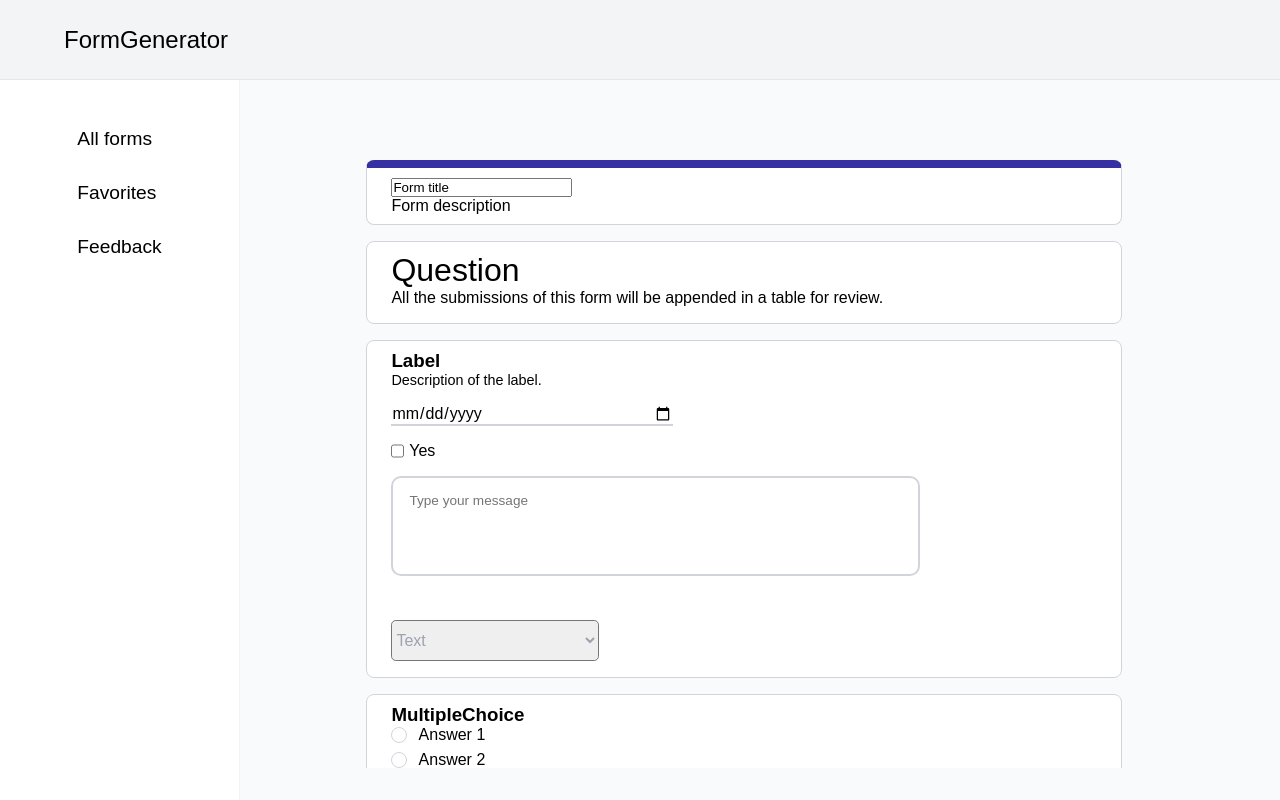
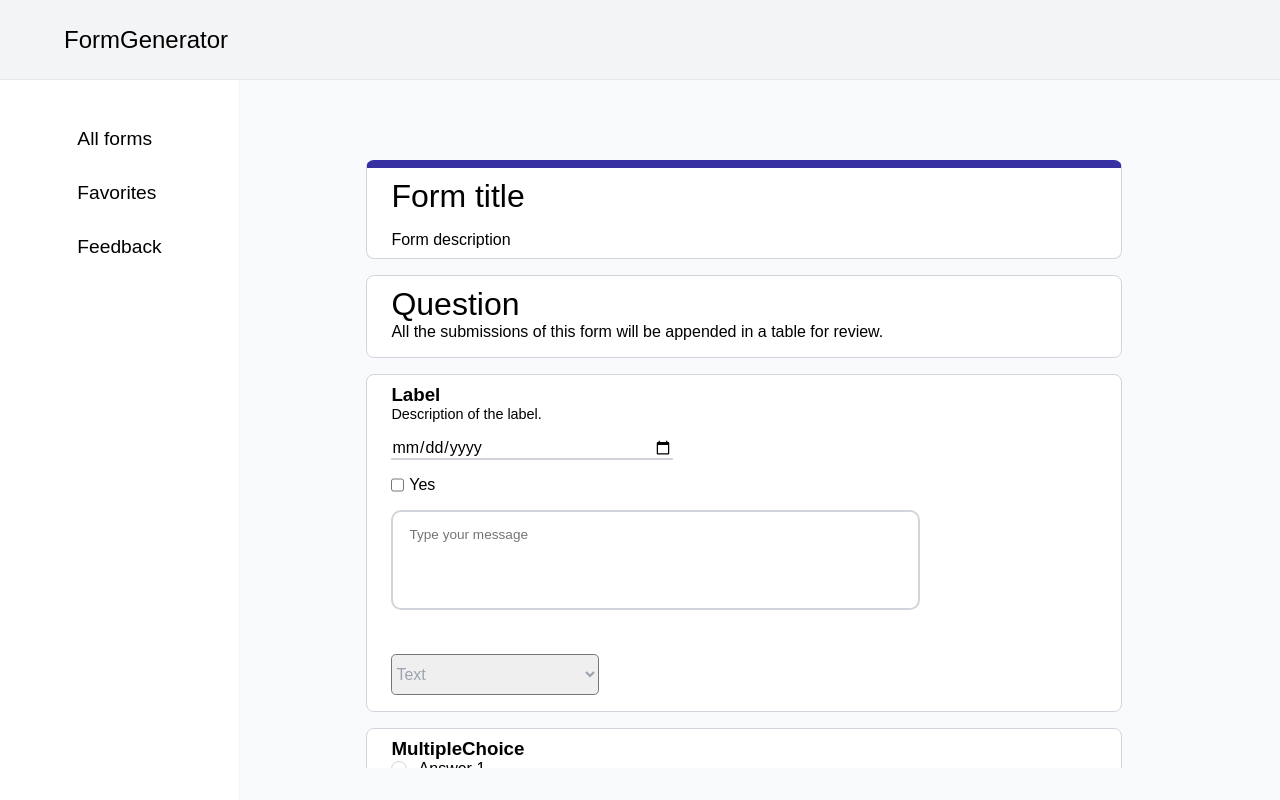
Before and after one commit to kennedy-muhumuza/form-generator, a React (Vite) app: page /create-form in a window 1280 px wide. Built offline with nearby package versions, Linux system fonts and the light colour scheme.

Commit message:
change form-title-component edit mode

```diff
--- a/src/App.tsx
+++ b/src/App.tsx
@@ -8,7 +8,8 @@ import { useState } from "react";
 // import { AddField } from "./pages/add-field/AddField";
 
 function App() {
-  const [activeField, setActiveField]=useState<string>("")
+
+
 
   return (
     <>
--- a/src/pages/applayout/AppLayout.tsx
+++ b/src/pages/applayout/AppLayout.tsx
@@ -6,7 +6,6 @@ import styles from "./AppLayout.module.css";
 import { useState } from "react";
 
 export const AppLayout = () => {
-  const [activeField, setActiveField]=useState<string>("")
 
 
   return (
--- a/src/pages/generated-forms/GeneratedForm.module.css
+++ b/src/pages/generated-forms/GeneratedForm.module.css
@@ -28,6 +28,30 @@
 .input-title-heading{
 
 }
+
+.input-title-heading-container{
+  display: flex;
+  flex-direction: column;
+  gap: 1rem;
+
+}
+
+.input-edit{
+  margin-top: 1rem;
+  outline: none;
+  width: 80%;
+  font-size: 1rem;
+  padding: 0.8rem 0;
+  font-family: inherit;
+  border: 0;
+  border-bottom: 1px solid var(--color-grey-300);
+}
+.input-edit:focus{
+  border-bottom: 1.5px solid var(--btn-bg-color);
+  border-bottom: 1.5px solid var(--color-grey-400);
+
+}
+
 .input-field:focus {
   border-bottom: 2px solid var(--color-grey-400);
 }
@@ -112,3 +136,39 @@
 .page-title-heading {
   font-weight: 400;
 }
+
+
+.title-btns{
+  display: flex;
+  gap: 1rem;
+  margin-top: 1rem;
+}
+
+.cancel-btn{
+  padding: 0.5rem 1rem;
+  border-radius: 0.5rem;
+  border: 1px solid var(--color-grey-400);
+  cursor: pointer;
+  font-family: inherit;
+  transition: 0.3s;
+}
+
+.cancel-btn:hover{
+  border: 1px solid var(--color-grey-500);
+}
+
+.update-btn{
+  padding: 0.5rem 1rem;
+  border-radius: 0.5rem;
+  color: #fff;
+  font-family: inherit;
+  border: 0;
+  background-color: var(--btn-bg-color);
+  cursor: pointer;
+  transition: 0.3s;
+}
+
+.update-btn:hover{
+  color: var(--color-grey-300);
+
+}
--- a/src/pages/generated-forms/GeneratedForm.tsx
+++ b/src/pages/generated-forms/GeneratedForm.tsx
@@ -2,92 +2,108 @@ import { MultipleChoice } from "../../components/form-sections/MultipleChoice";
 import { SubmitButton } from "../../components/form-sections/SubmitButton";
 import styles from "./GeneratedForm.module.css";
 import { formData } from "../../data/form-data";
-import React, { useState, ChangeEvent, FormEvent } from 'react'
+import React, { useState, ChangeEvent, FormEvent } from 'react';
 
-
-interface Field{
+interface Field {
   question: string;
   status: string;
   required: boolean;
   imageUrl: string;
   fieldId: number;
 }
+
 interface Props {
   id: number;
   formTitle: string;
   formDescription: string;
   fields: Field[];
 }
+
+interface Blur {
+  titleBlur: boolean;
+  descriptionBlur: boolean;
+}
+
+interface Focus {
+  titleFocus: boolean;
+  descriptionFocus: boolean;
+}
+
 // export const GeneratedForm: React.FC<Props[]> = ({id, formTitle, formDescription, fields}) => {
 export const GeneratedForm: React.FC<Props[]> = () => {
-  const [title, setTitle]=useState<string>(formData[0].formTitle)
-  const [description, setDescription]=useState<string>(formData[0].formDescription)
-  const [forms, setForms]=useState<Props[]>(formData)
-  const [fields, setFields]=useState<Field[]>(formData[0].fields)
-  const [activeField, setActiveField]=useState<string>("")
+  const [title, setTitle] = useState<string>(formData[0].formTitle);
+  const [description, setDescription] = useState<string>(formData[0].formDescription);
+  const [forms, setForms] = useState<Props[]>(formData);
+  const [fields, setFields] = useState<Field[]>(formData[0].fields);
+  const [activeFormTitleStatus, setActiveFormTitleStatus] = useState<boolean>(true);
 
-
-const handleActiveField=(field:string)=>{
-setActiveField(field)
-}
 
   const handleTitleChange = (event: ChangeEvent<HTMLInputElement>) => {
     setTitle(event.target.value);
   };
 
+  const handleDescriptionChange = (event: ChangeEvent<HTMLInputElement>) => {
+    setDescription(event.target.value);
+  };
+
   const handleSubmit = (event: FormEvent) => {
     event.preventDefault();
+  };
 
+  const handleActiveTitleStatus = (field: boolean) => {
+    setActiveFormTitleStatus(field);
   };
+
   return (
-    <form className={styles["generated-form-container"]} onSubmit={handleSubmit} onClick={()=>handleActiveField("")}>
-
-      <div className={styles["page-title-container"]} onClick={()=>handleActiveField(`title-${formData[0].id}`)}>
-        {activeField===`title-${formData[0].id}`?
-
-      <> <h1 className={styles["page-title-heading"]}>{title}</h1>
-      <p>
-        {description}
-      </p>
-      </>: <>
+    <form className={styles["generated-form-container"]} onSubmit={handleSubmit}>
+      <div className={styles["page-title-container"]}>
+        <div className={styles["input-title-heading-container"]}>
+          {!activeFormTitleStatus? (
+            <>
               <input
                 type="text"
                 value={title}
                 onChange={handleTitleChange}
-        className={styles["input-title-heading"]}
+                className={styles["input-edit"]}
               />
-
-      <p>
-        {description}
-      </p>
-      </>}
-
+              <input
+                type="text"
+                value={description}
+                onChange={handleDescriptionChange}
+                className={styles["input-edit"]}
+              />
+              <div className={styles["title-btns"]}>
+                <button className={styles["cancel-btn"]}>Cancel</button>
+                <button className={styles["update-btn"]} onClick={()=>handleActiveTitleStatus(true)}>Update</button>
+              </div>
+            </>
+          ) : (
+            <>
+              <h1 className={styles["page-title-heading"]} onClick={()=>handleActiveTitleStatus(false)}>
+                {title}
+              </h1>
+              <p onClick={()=>handleActiveTitleStatus(false)}>{description}</p>
+            </>
+          )}
+        </div>
       </div>
 
-
-      {fields.map((item) => (<div key={item.fieldId} className={styles["field-input-container"]}>
-
+      {fields.map((item) => (
+        <div key={item.fieldId} className={styles["field-input-container"]}>
           <h1 className={styles["page-title-heading"]}>{item.question}</h1>
-      <p>
-        All the submissions of this form will be appended in a table for review.
-      </p>
+          <p>All the submissions of this form will be appended in a table for review.</p>
         </div>
-    ))
-      }
+      ))}
 
       <div className={styles["field-input-container"]}>
         <h3 className={styles["label-title"]}>Label</h3>
         <p className={styles["label-description"]}>Description of the label.</p>
-        {true && (
         <input
-        // name={`field-${item.fieldId}-date`}
-            placeholder={`Your answer`}
+          placeholder="Your answer"
           type="date"
           required
           className={styles["input-field"]}
         />
-        )}
-        {true && (
         <span className={styles["checkbox-container"]}>
           <input
             type="checkbox"
@@ -96,27 +112,208 @@ setActiveField(field)
           />
           <p>Yes</p>
         </span>
-        )}
-        {true && (
         <textarea
           placeholder="Type your message"
           className={styles["text-area"]}
           required
         ></textarea>
-        )}
-        {true && (
-          <select
-            className={styles["select-tag"]}
-            // value={field.type}
-            // onChange={(e) => handleFieldChange(index, "type", e.target.value)}
-          >
+        <select className={styles["select-tag"]}>
           <option value="text">Text</option>
           <option value="select">Select</option>
         </select>
-        )}
       </div>
       <MultipleChoice />
       <SubmitButton />
     </form>
   );
 };
+
+
+
+
+// import { MultipleChoice } from "../../components/form-sections/MultipleChoice";
+// import { SubmitButton } from "../../components/form-sections/SubmitButton";
+// import styles from "./GeneratedForm.module.css";
+// import { formData } from "../../data/form-data";
+// import React, { useState, ChangeEvent, FormEvent } from 'react'
+
+
+// interface Field{
+//   question: string;
+//   status: string;
+//   required: boolean;
+//   imageUrl: string;
+//   fieldId: number;
+// }
+// interface Props {
+//   id: number;
+//   formTitle: string;
+//   formDescription: string;
+//   fields: Field[];
+// }
+
+// interface Blur {
+//   titleBlur: boolean;
+//   descriptionBlur: boolean
+// }
+
+// interface Focus {
+//   titleFocus: boolean;
+//   descriptionFocus: boolean;
+// }
+
+// // export const GeneratedForm: React.FC<Props[]> = ({id, formTitle, formDescription, fields}) => {
+//   export const GeneratedForm: React.FC<Props[]> = () => {
+//   const [title, setTitle]=useState<string>(formData[0].formTitle)
+//   const [description, setDescription]=useState<string>(formData[0].formDescription)
+//   const [forms, setForms]=useState<Props[]>(formData)
+//   const [fields, setFields]=useState<Field[]>(formData[0].fields)
+//   const [activeField, setActiveField]=useState<string>("")
+//   // const [titleFieldBlur, setTitleFieldBlur]=useState<boolean>(true)
+//   // const [descriptionBlur, setDescriptionFieldBlur]=useState<boolean>(true)
+//   const [fieldBlur, setFieldBlur]=useState<Blur>({titleBlur: true, descriptionBlur: true})
+//   const [fieldFocus, setFieldFocus]=useState<Focus>({titleFocus: true, descriptionFocus: true})
+
+
+//   const handleActiveField=(field:string)=>{
+//     setActiveField(field)
+//     }
+
+//     // onClick={()=>handleActiveField("")}
+
+//   const handleTitleChange = (event: ChangeEvent<HTMLInputElement>) => {
+//     setTitle(event.target.value);
+//   };
+
+//   const handleContainerActiveField=(field:string)=>{
+
+//     setActiveField(field)
+//   }
+
+//   const activateInputs=()=>{
+//     setFieldBlur({titleBlur: false, descriptionBlur: false})
+//   }
+
+// const titleBlurStatus = fieldFocus.titleFocus? false: true;
+
+
+// const descriptionBlurStatus = fieldFocus.descriptionFocus? false: true ;
+
+
+// const focusTitle =()=>{
+//   setFieldBlur({titleBlur: false, descriptionBlur: true})
+//   setFieldFocus({titleFocus: true, descriptionFocus: false})
+//   console.log("TITLE FOCUSED", fieldFocus.titleFocus )
+//   console.log("TITLE BLURRED", fieldBlur.titleBlur)
+// }
+
+// const focusDescription =()=>{
+//   setFieldBlur({titleBlur: true, descriptionBlur: false})
+//   setFieldFocus({titleFocus: false, descriptionFocus: true})
+//   console.log("DESCRIPTION FOCUSED", fieldFocus.descriptionFocus)
+//   console.log("DESCRIPTION BLURRED", fieldBlur.descriptionBlur)
+// }
+
+//   const handleDescriptionChange = (event: ChangeEvent<HTMLInputElement>) => {
+//     setDescription(event.target.value);
+//   };
+//   const handleSubmit = (event: FormEvent) => {
+//     event.preventDefault();
+//   };
+
+//   return (
+//     <form className={styles["generated-form-container"]} onSubmit={handleSubmit} >
+
+//       <div className={styles["page-title-container"]} >
+//         <div className={styles["input-title-heading-container"]}>
+//         {/* {activeField===`title-${formData[0].id}`? */}
+//         {/* {!titleFieldBlur || !descriptionBlur? */}
+//       {!fieldBlur.titleBlur || !fieldBlur.descriptionBlur?
+//         <>
+//       <input
+//         type="text"
+//         value={title}
+//         onChange={handleTitleChange}
+//         className={styles["input-edit"]}
+//         // onFocus={()=>setTitleFieldBlur(false)}
+//         onFocus={()=>focusTitle()}
+//         onBlur={()=>setFieldBlur({titleBlur: true, descriptionBlur: descriptionBlurStatus})}
+//         />
+
+//      <input
+//         type="text"
+//         value={description}
+//         onChange={handleDescriptionChange}
+//         className={styles["input-edit"]}
+//         onFocus={()=>focusDescription()}
+//         onBlur={()=>setFieldBlur({titleBlur: titleBlurStatus, descriptionBlur: true})}
+//         />
+//         </>:
+// <> <h1 className={styles["page-title-heading"]} onClick={()=>activateInputs()}>{title}</h1>
+// {/* <> <h1 className={styles["page-title-heading"]} onClick={()=>handleActiveField(`title-${formData[0].id}`)}>{title}</h1> */}
+//       <p onClick={()=>activateInputs()}>
+//         {description}
+//       </p>
+//       </>
+
+//     }
+//     </div>
+
+//       </div>
+
+
+//       {fields.map((item) => (<div key={item.fieldId} className={styles["field-input-container"]}>
+
+//       <h1 className={styles["page-title-heading"]}>{item.question}</h1>
+//       <p>
+//         All the submissions of this form will be appended in a table for review.
+//       </p>
+//     </div>
+//     ))
+//       }
+
+//       <div className={styles["field-input-container"]}>
+//         <h3 className={styles["label-title"]}>Label</h3>
+//         <p className={styles["label-description"]}>Description of the label.</p>
+//         {true && (
+//           <input
+//         // name={`field-${item.fieldId}-date`}
+//             placeholder={`Your answer`}
+//             type="date"
+//             required
+//             className={styles["input-field"]}
+//           />
+//         )}
+//         {true && (
+//           <span className={styles["checkbox-container"]}>
+//             <input
+//               type="checkbox"
+//               required
+//               className={styles["input-checkbox"]}
+//             />
+//             <p>Yes</p>
+//           </span>
+//         )}
+//         {true && (
+//           <textarea
+//             placeholder="Type your message"
+//             className={styles["text-area"]}
+//             required
+//           ></textarea>
+//         )}
+//         {true && (
+//           <select
+//             className={styles["select-tag"]}
+//             // value={field.type}
+//             // onChange={(e) => handleFieldChange(index, "type", e.target.value)}
+//           >
+//             <option value="text">Text</option>
+//             <option value="select">Select</option>
+//           </select>
+//         )}
+//       </div>
+//       <MultipleChoice />
+//       <SubmitButton />
+//     </form>
+//   );
+// };
```
Lines whose indentation alone changed are shown as unchanged.
